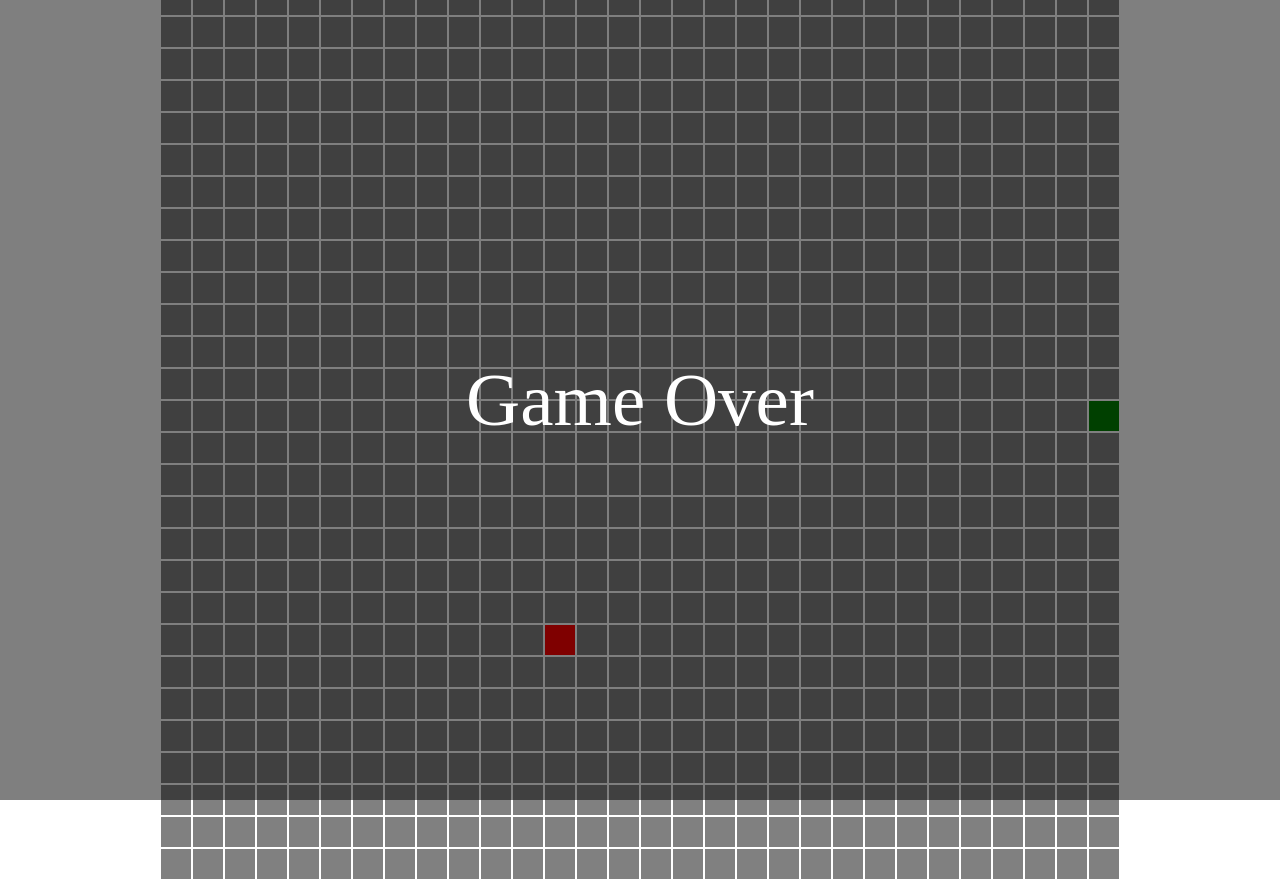
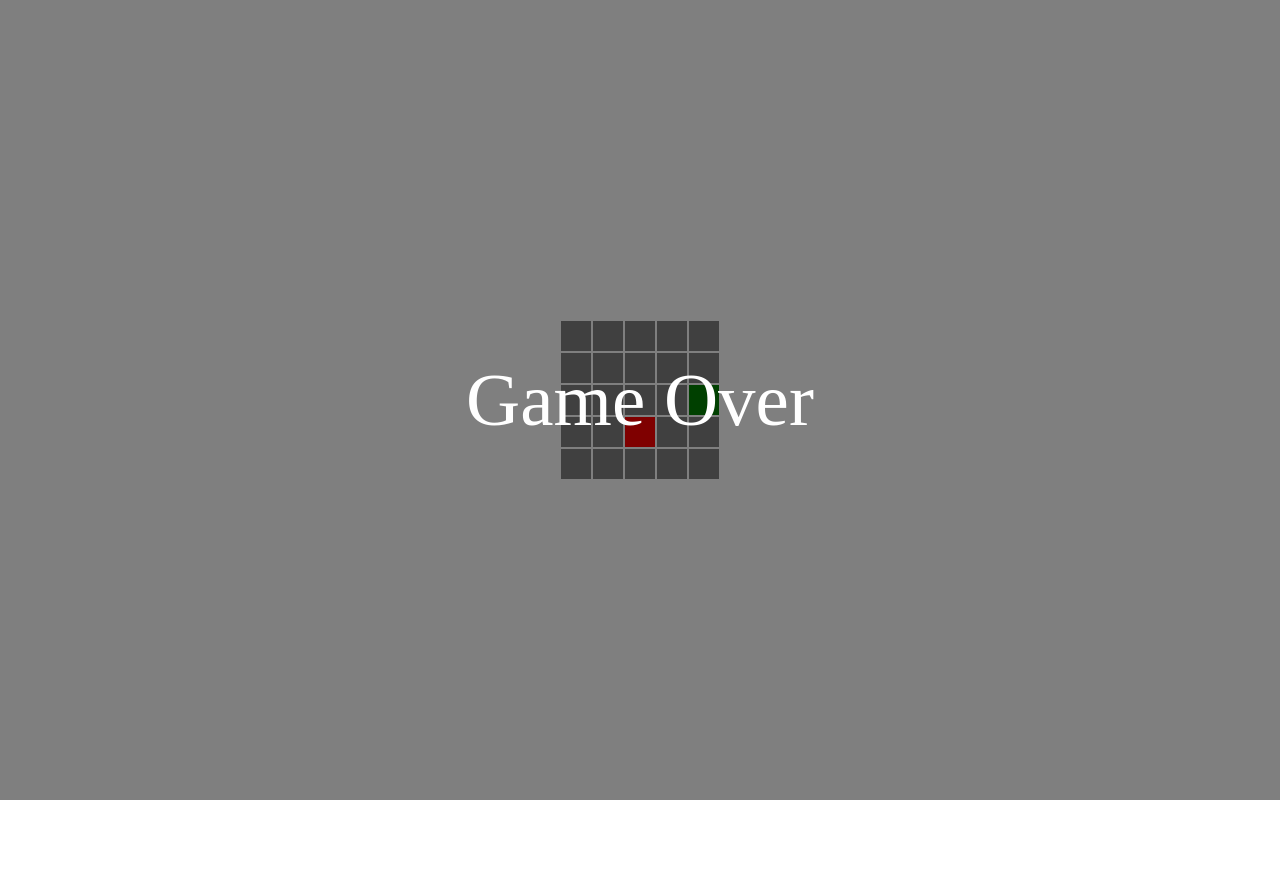
Before and after one commit to Imenatrix/cobrinha, a SvelteKit app: page / in a window 1280 px wide. After the commit the page ends 800 px from the top, so only its background shows below. Built offline with nearby package versions, Linux system fonts and the light colour scheme.

Commit message:
Extract isOnBody from game loop

```diff
--- a/src/routes/+page.svelte
+++ b/src/routes/+page.svelte
@@ -2,8 +2,8 @@
     import Block from '$lib/components/block.svelte'
     import { onDestroy, onMount } from 'svelte';
 
-    const WIDTH = 30
-    const HEIGHT = 30
+    const WIDTH = 5
+    const HEIGHT = 5
 
     let gameOver = false
 
@@ -72,14 +72,12 @@
             gameOver = true
         }
 
-        frootLoop: while (fruit == null) {
+        while (fruit == null) {
             let x = Math.floor(Math.random() * WIDTH)
             let y = Math.floor(Math.random() * HEIGHT)
 
-            for (let segment of body) {
-                if (segment.x == x && segment.y == y) {
-                    continue frootLoop
-                }
+            if (isOnBody(x, y)) {
+                continue
             }
 
             fruit = {
@@ -90,6 +88,14 @@
 
         render()
     }, 500)
+
+    function isOnBody(x : number, y : number) {
+        for (let segment of body) {
+            if (segment.x == x && segment.y == y) {
+                return true
+            }
+        }
+    }
 
     onMount(async () => {
         document.addEventListener('keydown', (event) => {
```
